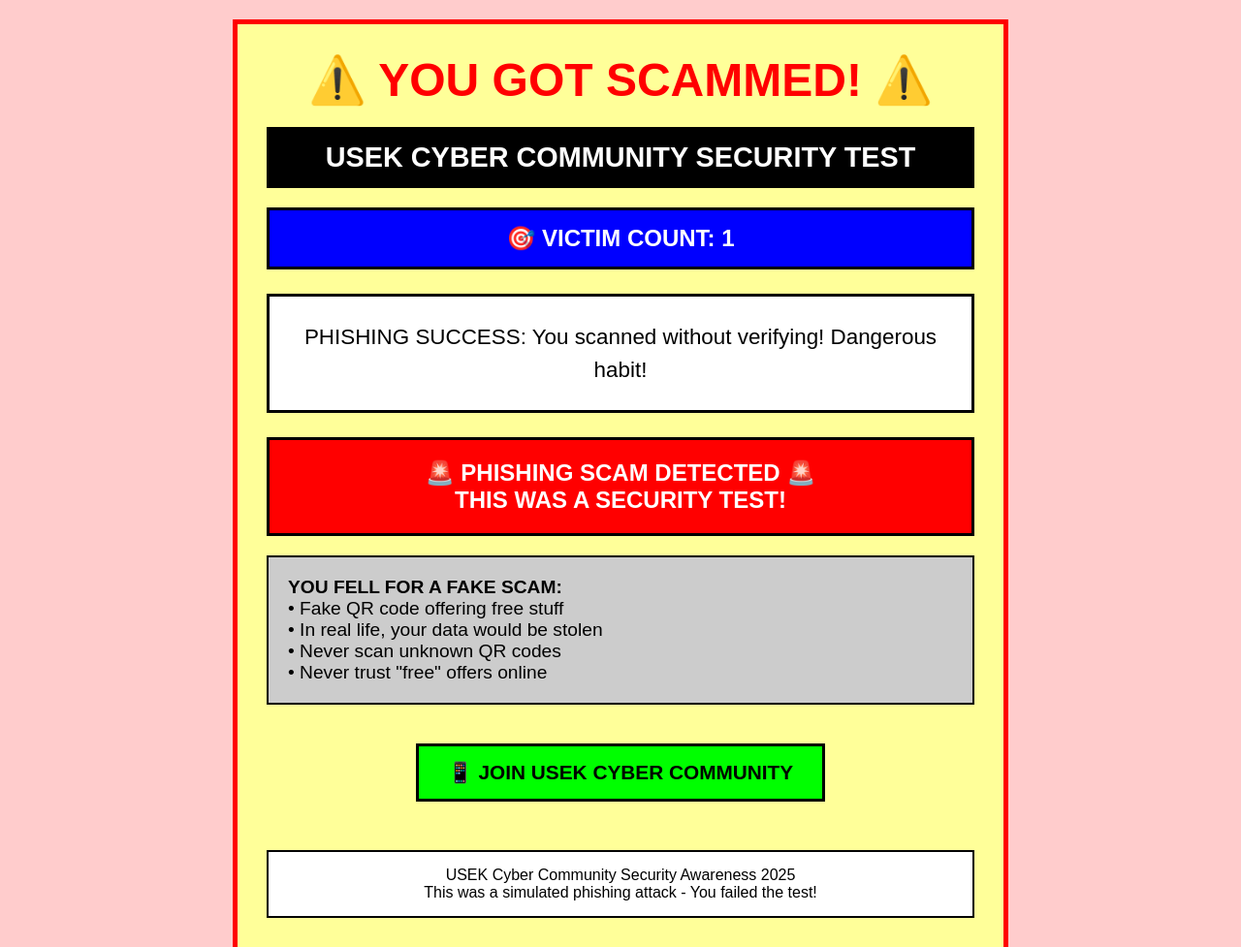
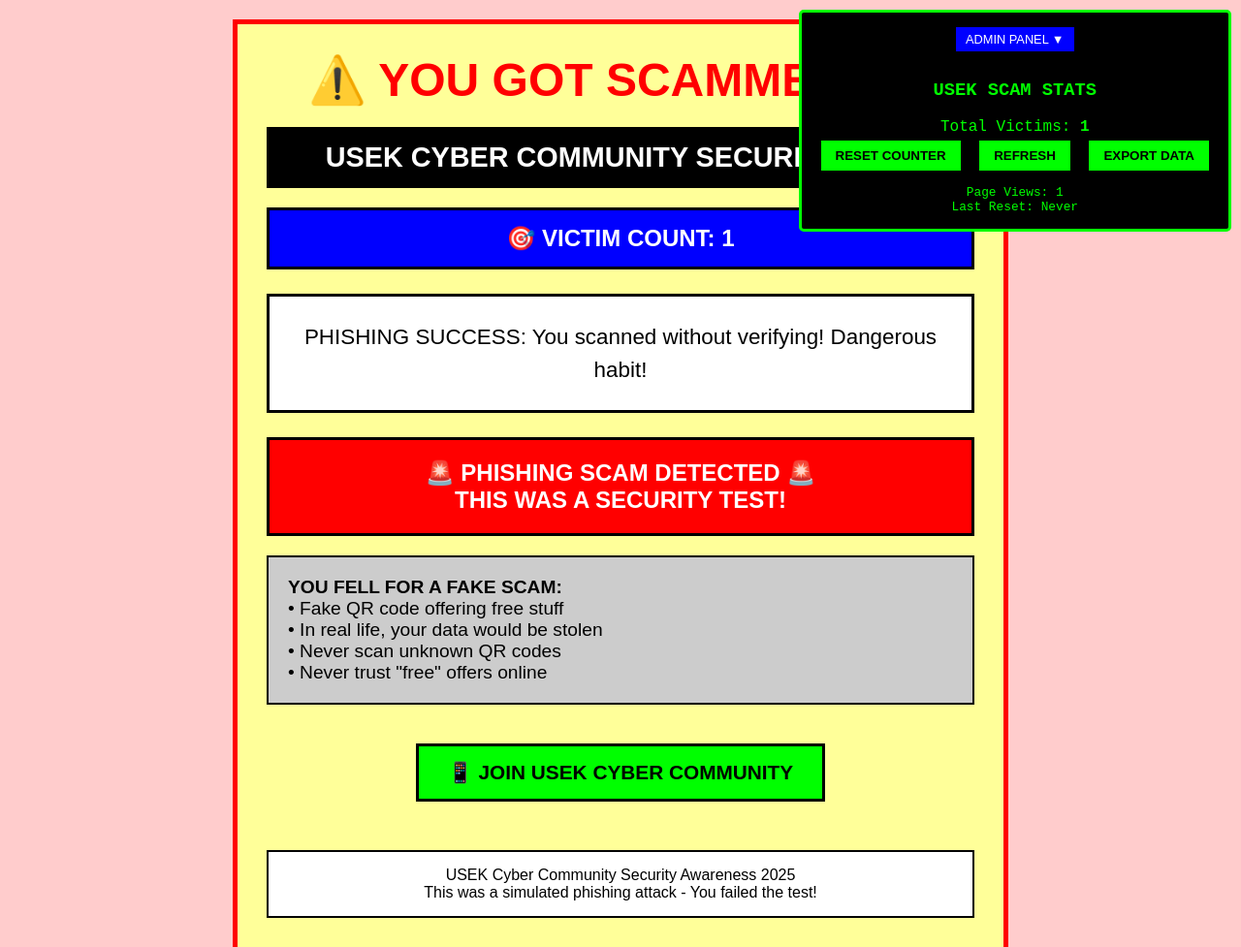
Before and after one commit to labs34/phishing-awareness-2025, a plain HTML site: page index.html in a window 1280 px wide. Shown: the top 977 px of the page at 97% size. Drawn offline with Linux system fonts and the light colour scheme.

Commit message:
Update index.html

```diff
--- a/index.html
+++ b/index.html
@@ -18,6 +18,7 @@
             padding: 30px;
             border: 5px solid #ff0000;
             border-radius: 0px;
+            position: relative;
         }
 
         .header {
@@ -95,9 +96,67 @@
             padding: 15px;
             border: 2px solid #000000;
         }
+
+        /* Admin Panel Styles */
+        .admin-panel {
+            position: fixed;
+            top: 10px;
+            right: 10px;
+            background: #000000;
+            color: #00ff00;
+            padding: 15px;
+            border: 3px solid #00ff00;
+            border-radius: 5px;
+            font-family: 'Courier New', monospace;
+            z-index: 1000;
+        }
+
+        .admin-btn {
+            background: #00ff00;
+            color: #000000;
+            border: none;
+            padding: 8px 15px;
+            margin: 5px;
+            font-weight: bold;
+            cursor: pointer;
+        }
+
+        .admin-btn:hover {
+            background: #ffff00;
+        }
+
+        .admin-hidden {
+            display: none;
+        }
+
+        .admin-toggle {
+            background: #0000ff;
+            color: white;
+            border: none;
+            padding: 5px 10px;
+            cursor: pointer;
+            font-size: 0.8em;
+            margin-bottom: 10px;
+        }
     </style>
 </head>
 <body>
+    <!-- Admin Panel -->
+    <div class="admin-panel">
+        <button class="admin-toggle" onclick="toggleAdmin()">ADMIN PANEL ▼</button>
+        <div id="adminContent">
+            <h3>USEK SCAM STATS</h3>
+            <div>Total Victims: <strong id="adminCounter">0</strong></div>
+            <button class="admin-btn" onclick="resetCounter()">RESET COUNTER</button>
+            <button class="admin-btn" onclick="refreshCounter()">REFRESH</button>
+            <button class="admin-btn" onclick="exportData()">EXPORT DATA</button>
+            <div style="margin-top: 10px; font-size: 0.8em;">
+                <div>Page Views: <span id="pageViews">0</span></div>
+                <div>Last Reset: <span id="lastReset">Never</span></div>
+            </div>
+        </div>
+    </div>
+
     <div class="container">
         <div class="header">⚠️ YOU GOT SCAMMED! ⚠️</div>
 
@@ -175,16 +234,88 @@
             // Save the new count
             localStorage.setItem('usekScamVictims', count);
 
+            // Update page views
+            updatePageViews();
+
             // Display the count
             document.getElementById('victimCounter').textContent = count;
+            document.getElementById('adminCounter').textContent = count;
 
             return count;
         }
 
-        // Display random message and update counter when page loads
+        // Page views counter
+        function updatePageViews() {
+            let views = localStorage.getItem('usekPageViews');
+            if (views === null) {
+                views = 0;
+            } else {
+                views = parseInt(views);
+            }
+            views++;
+            localStorage.setItem('usekPageViews', views);
+            document.getElementById('pageViews').textContent = views;
+        }
+
+        // Admin functions
+        function resetCounter() {
+            if (confirm('Are you sure you want to reset the victim counter to 0?')) {
+                localStorage.setItem('usekScamVictims', 0);
+                localStorage.setItem('lastReset', new Date().toLocaleString());
+                refreshCounter();
+                document.getElementById('lastReset').textContent = new Date().toLocaleString();
+            }
+        }
+
+        function refreshCounter() {
+            let count = localStorage.getItem('usekScamVictims');
+            if (count === null) count = 0;
+            document.getElementById('victimCounter').textContent = count;
+            document.getElementById('adminCounter').textContent = count;
+
+            let views = localStorage.getItem('usekPageViews');
+            if (views === null) views = 0;
+            document.getElementById('pageViews').textContent = views;
+
+            let lastReset = localStorage.getItem('lastReset');
+            document.getElementById('lastReset').textContent = lastReset || 'Never';
+        }
+
+        function exportData() {
+            const data = {
+                victims: localStorage.getItem('usekScamVictims') || 0,
+                pageViews: localStorage.getItem('usekPageViews') || 0,
+                lastReset: localStorage.getItem('lastReset') || 'Never',
+                exportTime: new Date().toLocaleString()
+            };
+
+            const dataStr = JSON.stringify(data, null, 2);
+            const blob = new Blob([dataStr], { type: 'application/json' });
+            const url = URL.createObjectURL(blob);
+            const a = document.createElement('a');
+            a.href = url;
+            a.download = 'usek_scam_stats.json';
+            a.click();
+            URL.revokeObjectURL(url);
+        }
+
+        function toggleAdmin() {
+            const adminContent = document.getElementById('adminContent');
+            const toggleBtn = document.querySelector('.admin-toggle');
+            if (adminContent.classList.contains('admin-hidden')) {
+                adminContent.classList.remove('admin-hidden');
+                toggleBtn.innerHTML = 'ADMIN PANEL ▲';
+            } else {
+                adminContent.classList.add('admin-hidden');
+                toggleBtn.innerHTML = 'ADMIN PANEL ▼';
+            }
+        }
+
+        // Initialize everything when page loads
         document.addEventListener('DOMContentLoaded', function() {
             document.getElementById('randomMessage').textContent = getRandomMessage();
             updateCounter();
+            refreshCounter();
         });
     </script>
 </body>
```
